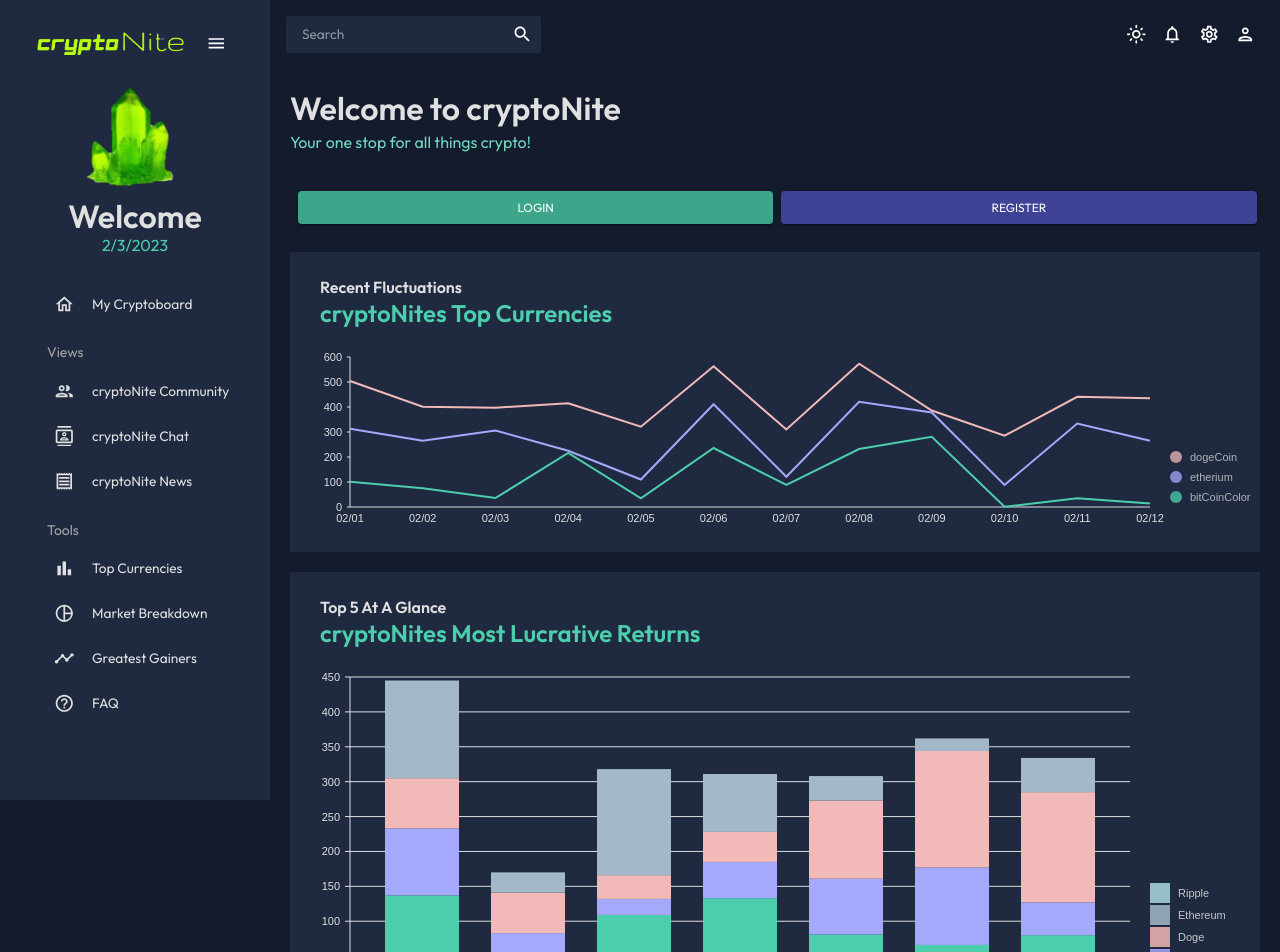
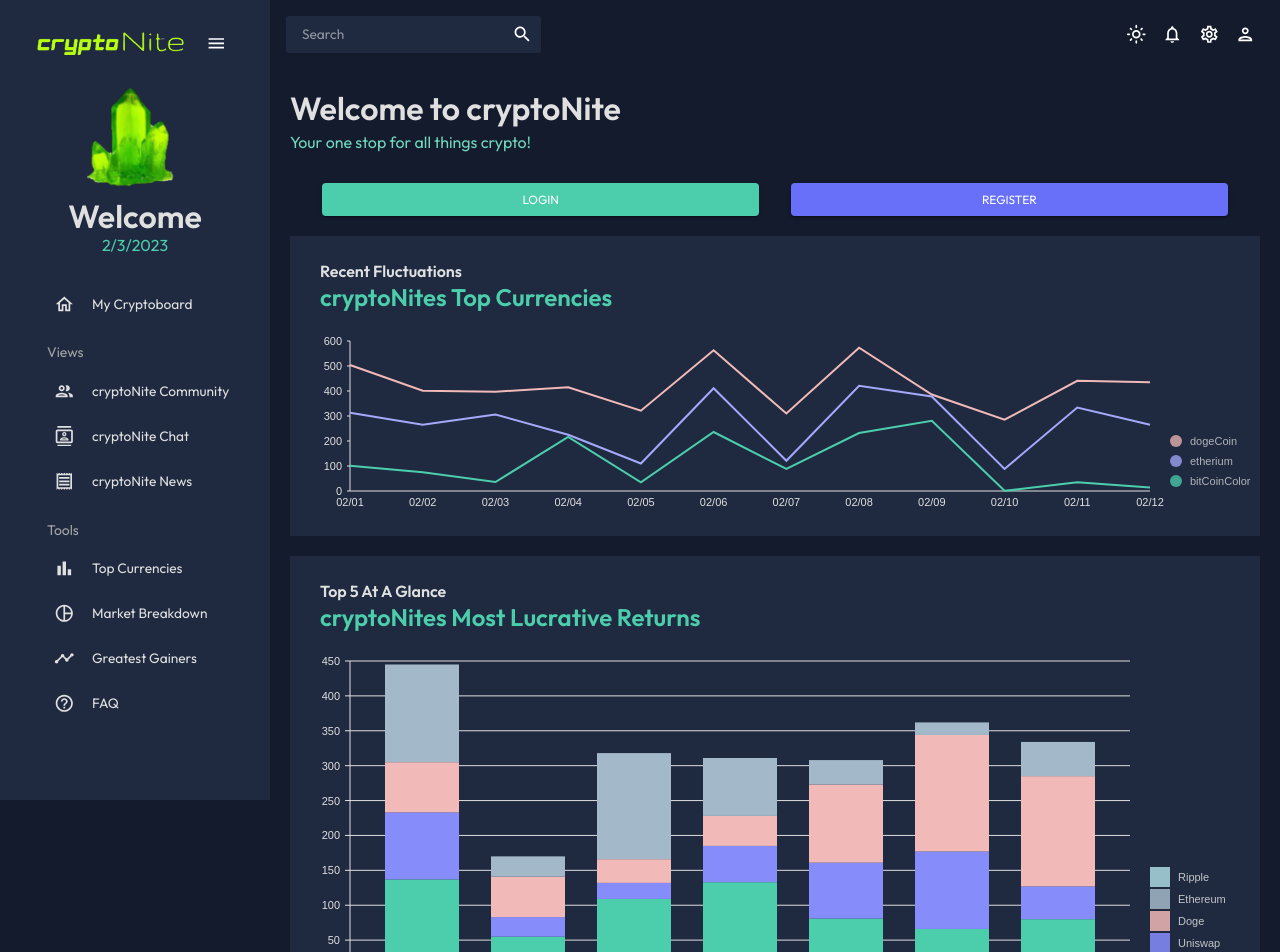
Before and after one commit to anthonyBosek/cryptoNite, a React (Create React App) app in the folder client/: page / in a window 1280 px wide. Shown: the top 952 px of the page. Built offline with nearby package versions, Linux system fonts and the light colour scheme.

Commit message:
Chart Color Reconfigure

```diff
--- a/client/src/App.js
+++ b/client/src/App.js
@@ -15,6 +15,7 @@ import NewsFeed from "views/newsFeed";
 import TopCurrencies from "views/topCurrencies";
 import MarketBreakdown from "views/marketBreakdown";
 import GreatestGainer from "views/greatestGainer";
+import FAQ from "views/faq";
 
 function App() {
   const mode = useSelector((state) => state.mode);
@@ -38,6 +39,7 @@ function App() {
               <Route path="/topCurrencies" element={<TopCurrencies />} />
               <Route path="/marketBreakdown" element={<MarketBreakdown />} />
               <Route path="/greatestGainer" element={<GreatestGainer />} />
+              <Route path="/faq" element={<FAQ />} />
               <Route
                 path="/user"
                 element={isAuth ? <Dashboard /> : <Navigate to="/" />}
--- a/client/src/components/BarGraph.jsx
+++ b/client/src/components/BarGraph.jsx
@@ -38,6 +38,13 @@ const BarGraph = ({ isDashboard = false }) => {
             fill: colors.grey[100],
           },
         },
+        tooltip: {
+          container: {
+            background: "#ffffff",
+            color: "#333333",
+            fontSize: 12,
+          },
+        },
       }}
       keys={["Bit Coin", "Uniswap", "Doge", "Ethereum", "Ripple"]}
       indexBy="country"
@@ -48,7 +55,7 @@ const BarGraph = ({ isDashboard = false }) => {
       // colors={[ colors.grey[200],colors.blueAccent[500],colors.greenAccent[500],colors.redAccent[300] ]}
       colors={[
         tokens("dark").greenAccent[500],
-        tokens("dark").blueAccent[300],
+        tokens("dark").blueAccent[400],
         tokens("dark").redAccent[200],
         "#a3b9c9",
         "#abdae1",
--- a/client/src/components/LineGraph.jsx
+++ b/client/src/components/LineGraph.jsx
@@ -43,7 +43,8 @@ const LineChart = ({ isCustomLineColors = false, isDashboard = false }) => {
           },
         },
       }}
-      colors={isDashboard ? { datum: "color" } : { scheme: "nivo" }} // added
+      colors={{ datum: "color" }}
+      // colors={isDashboard ? { datum: "color" } : { scheme: "nivo" }} // added
       margin={{ top: 50, right: 110, bottom: 50, left: 60 }}
       xScale={{ type: "point" }}
       yScale={{
--- a/client/src/components/PieGraph.jsx
+++ b/client/src/components/PieGraph.jsx
@@ -36,6 +36,13 @@ const PieGraph = () => {
             fill: colors.grey[100],
           },
         },
+        tooltip: {
+          container: {
+            background: "#ffffff",
+            color: "#333333",
+            fontSize: 12,
+          },
+        },
       }}
       margin={{ top: 40, right: 80, bottom: 80, left: 80 }}
       innerRadius={0.5}
@@ -46,8 +53,15 @@ const PieGraph = () => {
         from: "color",
         modifiers: [["darker", 0.2]],
       }}
+      colors={[
+        tokens("dark").greenAccent[500],
+        tokens("dark").blueAccent[300],
+        tokens("dark").redAccent[200],
+        tokens("dark").blueAccent[500],
+        "#abdae1",
+      ]}
       arcLinkLabelsSkipAngle={10}
-      arcLinkLabelsTextColor={colors.grey[100]}
+      arcLinkLabelsTextColor={colors.grey[200]}
       arcLinkLabelsThickness={2}
       arcLinkLabelsColor={{ from: "color" }}
       enableArcLabels={false}
@@ -87,19 +101,19 @@ const PieGraph = () => {
           itemsSpacing: 0,
           itemWidth: 100,
           itemHeight: 18,
-          itemTextColor: "#999",
+          itemTextColor: colors.grey[200],
           itemDirection: "left-to-right",
           itemOpacity: 1,
           symbolSize: 18,
           symbolShape: "circle",
-          effects: [
-            {
-              on: "hover",
-              style: {
-                itemTextColor: "#000",
-              },
-            },
-          ],
+          // effects: [
+          //   {
+          //     on: "hover",
+          //     style: {
+          //       itemTextColor: "#000",
+          //     },
+          //   },
+          // ],
         },
       ]}
     />
--- a/client/src/data/mockData.js
+++ b/client/src/data/mockData.js
@@ -106,8 +106,8 @@ export const mockPieData = [
     color: "hsl(229, 70%, 50%)",
   },
   {
-    id: "BitcoinColor",
-    label: "BitcoinColor",
+    id: "Bitcoin",
+    label: "Bitcoin",
     value: 584,
     color: "hsl(344, 70%, 50%)",
   },
--- /dev/null
+++ b/client/src/views/faq/index.jsx
@@ -0,0 +1,12 @@
+import { Box } from "@mui/material";
+import Header from "../../components/Header";
+
+const FAQ = () => {
+  return (
+    <Box m="20px">
+      <Header title="cryptoNite FAQ" subtitle="Frequently asked questions." />
+    </Box>
+  );
+};
+
+export default FAQ;
--- a/client/src/views/homePage/index.jsx
+++ b/client/src/views/homePage/index.jsx
@@ -23,14 +23,19 @@ const HomePage = () => {
       <Box
         gridColumn="span 12"
         gridRow="span 2"
+        display="flex"
+        justifyContent="space-evenly"
         // backgroundColor={colors.primary[400]}
       >
         <Button
           variant="contained"
           sx={{
-            width: "49%",
-            margin: theme.spacing(1),
-            backgroundColor: colors.greenAccent[600],
+            width: "45%",
+            backgroundColor: colors.greenAccent[500],
+            "&:hover": {
+              color: colors.grey[100],
+              backgroundColor: colors.greenAccent[700],
+            },
           }}
           onClick={() => {
             dispatch(setRegister(false));
@@ -41,7 +46,14 @@ const HomePage = () => {
         </Button>
         <Button
           variant="contained"
-          sx={{ width: "49%", backgroundColor: colors.blueAccent[700] }}
+          sx={{
+            width: "45%",
+            backgroundColor: colors.blueAccent[500],
+            "&:hover": {
+              color: colors.grey[100],
+              backgroundColor: colors.blueAccent[700],
+            },
+          }}
           onClick={() => {
             dispatch(setRegister(true));
             navigate("/login");
```
Also changed, not shown: client/src/components/LineGraphAPI.jsx (+46 -46 lines).
